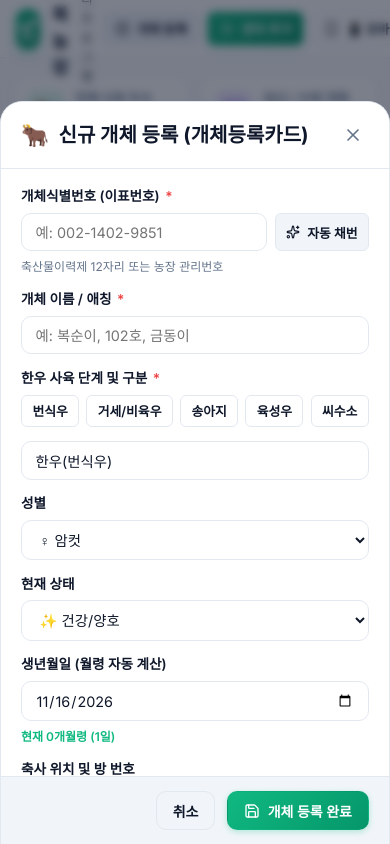
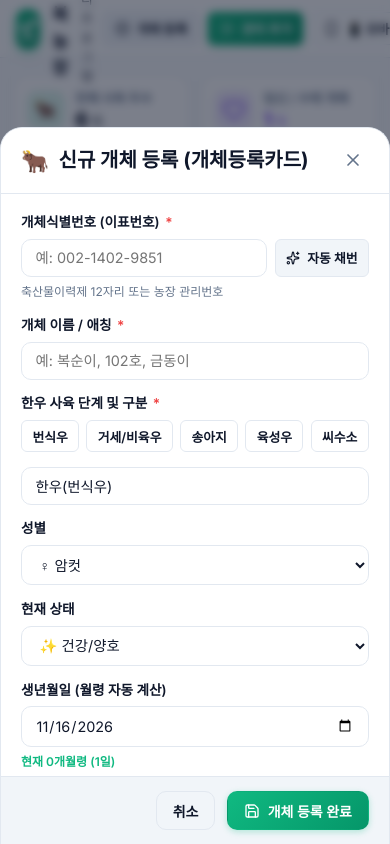
Before and after one commit to sysmedic/happy-farm, a React (Vite) app: page / in a window 390 px wide. Both pictures are taken after a click on the button "개체 등록". Shown: the top 844 px of the page. Built offline with nearby package versions, Linux system fonts and the light colour scheme; a web font is replaced by a local one.

Commit message:
fix(modal): prevent footer cutoff and enable smooth scroll with flex-shrink and dvh padding

```diff
--- a/src/index.css
+++ b/src/index.css
@@ -727,7 +727,7 @@ a:hover {
   box-shadow: var(--shadow-xl);
   width: 100%;
   max-width: 680px;
-  max-height: 90vh;
+  max-height: min(88vh, 88dvh);
   display: flex;
   flex-direction: column;
   overflow: hidden;
@@ -749,6 +749,8 @@ a:hover {
   align-items: center;
   justify-content: space-between;
   background: var(--bg-card);
+  flex-shrink: 0 !important;
+  z-index: 2;
 }
 
 .modal-header-title {
@@ -778,9 +780,9 @@ a:hover {
 }
 
 .modal-body {
-  padding: 1.5rem 1.6rem;
+  padding: 1.5rem 1.6rem 2.5rem 1.6rem;
   overflow-y: auto;
-  flex: 1;
+  flex: 1 1 auto;
   min-height: 0;
   -webkit-overflow-scrolling: touch;
 }
@@ -789,6 +791,8 @@ a:hover {
 form.modal-content {
   display: flex;
   flex-direction: column;
+  flex: 1 1 auto;
+  min-height: 0;
   overflow: hidden;
 }
 
@@ -800,6 +804,8 @@ form.modal-content {
   justify-content: flex-end;
   gap: 0.75rem;
   background: var(--bg-card-subtle);
+  flex-shrink: 0 !important;
+  z-index: 2;
 }
 
 /* Forms */
@@ -1253,7 +1259,7 @@ form.modal-content {
 
   .modal-content {
     max-width: 100%;
-    max-height: 88vh;
+    max-height: min(85vh, 85dvh);
     border-radius: 22px 22px 0 0;
     border-bottom: none;
     animation: slideUpBottom 0.25s cubic-bezier(0.16, 1, 0.3, 1);
@@ -1261,15 +1267,23 @@ form.modal-content {
 
   .modal-header {
     padding: 1rem 1.25rem;
+    flex-shrink: 0 !important;
+    z-index: 2;
   }
 
   .modal-body {
-    padding: 1.1rem 1.25rem;
+    padding: 1.1rem 1.25rem 2.5rem 1.25rem;
+    flex: 1 1 auto;
+    min-height: 0;
+    overflow-y: auto;
+    -webkit-overflow-scrolling: touch;
   }
 
   .modal-footer {
     padding: 0.85rem 1.25rem;
-    padding-bottom: calc(0.85rem + env(safe-area-inset-bottom, 10px));
+    padding-bottom: calc(0.85rem + env(safe-area-inset-bottom, 15px));
+    flex-shrink: 0 !important;
+    z-index: 2;
   }
 
   /* 폼 1열 배치 (터치 용이성) */
```
